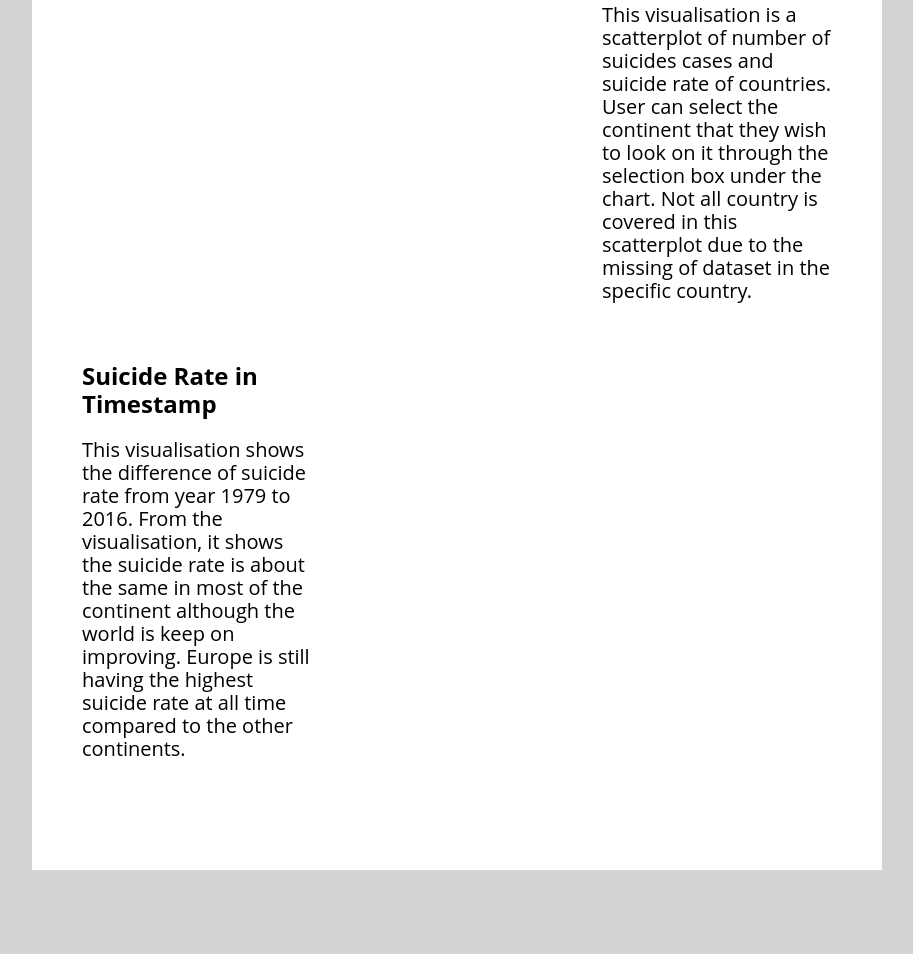
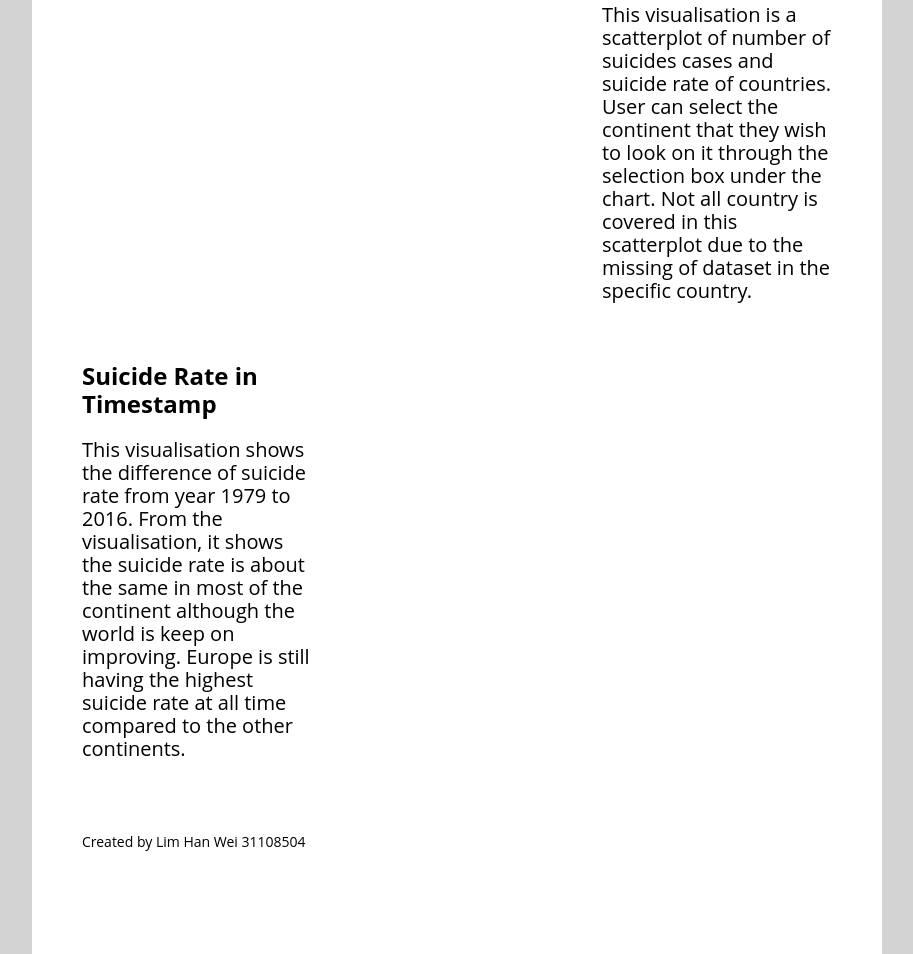
Before and after one commit to limhanwei123/3179, a plain HTML site: page index.html in a window 1280 px wide. Shown: the part 1638-2592 px from the top of the page, without its empty margins (183-1096 px from the left). Before the commit the page ends 2508 px from the top, so only its background shows below. Drawn offline with nearby package versions, Linux system fonts and the light colour scheme; a script that the page names is missing.

Commit message:
Update index.html

```diff
--- a/index.html
+++ b/index.html
@@ -114,6 +114,11 @@
       </div>
     </div>
 
+    <div class="pure-g">
+      <div class="pure-u-1-1">
+        <p class="small-font">Created by Lim Han Wei 31108504</h1>
+      </div>
+    </div>
 
   </div> <!-- end page -->
 
```
